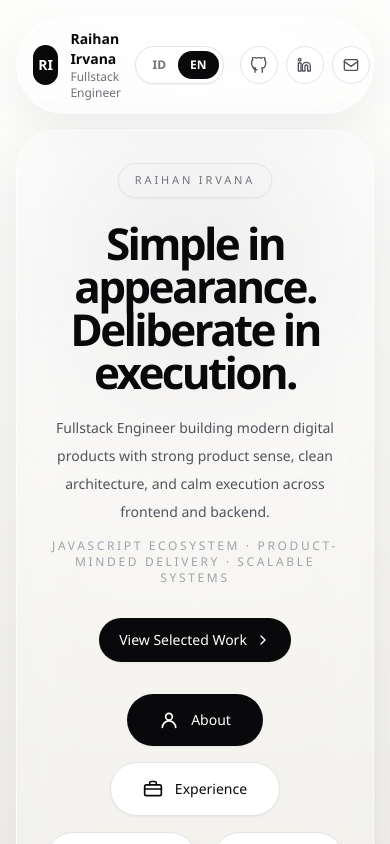
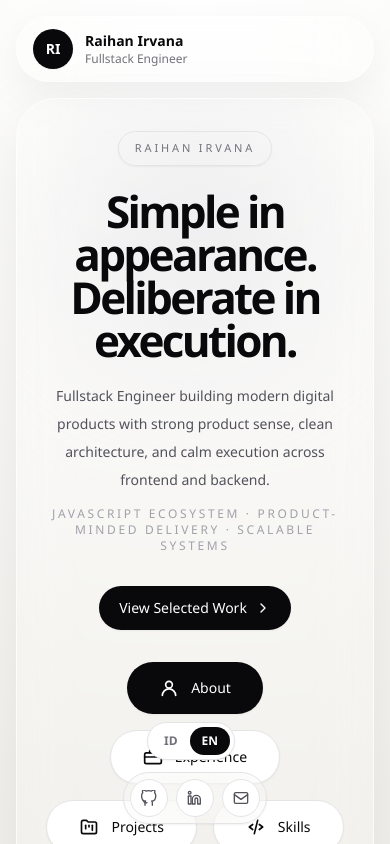
Before and after one commit to raihanirvana/portfolio-web, a Next.js app: page / in a window 390 px wide. Shown: the top 844 px of the page. Built offline with nearby package versions, Linux system fonts and the light colour scheme.

Commit message:
feat(porto): add floating toggle and sosmed while size is small

```diff
--- a/components/portfolio/portfolioPage.tsx
+++ b/components/portfolio/portfolioPage.tsx
@@ -180,6 +180,7 @@ function renderPortfolioShell(actions: ActionItem[], content: PortfolioDictionar
           <PortfolioHeader content={content} locale={locale} onLocaleChange={setLocale} />
           <PortfolioMain actions={actions} content={content} onOpen={setOpenKey} openKey={openKey} />
         </div>
+        <FloatingLocaleSwitcher content={content} locale={locale} onLocaleChange={setLocale} />
         {openKey ? <PortfolioModal content={content} onClose={() => setOpenKey(null)} openKey={openKey} /> : null}
       </LazyMotion>
     </div>
@@ -255,11 +256,93 @@ function HeaderActions({
 }) {
   return (
     <div className="flex items-center gap-2">
-      <LocaleSwitcher label={content.localeSwitcher.label} locale={locale} onLocaleChange={onLocaleChange} />
+      <div className="sm:flex hidden">
+        <LocaleSwitcher label={content.localeSwitcher.label} locale={locale} onLocaleChange={onLocaleChange} />
+      </div>
+      <DesktopSocialLinks content={content} />
+    </div>
+  );
+}
+
+/**
+ * Renders the floating locale switcher for very small screens.
+ */
+function FloatingLocaleSwitcher({
+  content,
+  locale,
+  onLocaleChange,
+}: {
+  content: PortfolioDictionary;
+  locale: Locale;
+  onLocaleChange: (locale: Locale) => void;
+}) {
+  return (
+    <div className="fixed inset-x-0 bottom-5 z-40 flex justify-center px-4 sm:hidden">
+      <FloatingLocaleContent
+        content={content}
+        locale={locale}
+        onLocaleChange={onLocaleChange}
+      />
+    </div>
+  );
+}
+
+/**
+ * Renders the content inside the floating locale switcher.
+ */
+function FloatingLocaleContent({
+  content,
+  locale,
+  onLocaleChange,
+}: {
+  content: PortfolioDictionary;
+  locale: Locale;
+  onLocaleChange: (locale: Locale) => void;
+}) {
+  return (
+    <div className="flex flex-col items-center gap-3">
+      <LocaleSwitcher
+        label={content.localeSwitcher.label}
+        locale={locale}
+        onLocaleChange={onLocaleChange}
+      />
+      <MobileSocialLinks content={content} />
+    </div>
+  );
+}
+
+/**
+ * Renders the desktop social link group.
+ */
+function DesktopSocialLinks({ content }: { content: PortfolioDictionary }) {
+  return (
+    <div className="hidden items-center gap-2 sm:flex">
+      <SocialLinks content={content} />
+    </div>
+  );
+}
+
+/**
+ * Renders the mobile floating social link group.
+ */
+function MobileSocialLinks({ content }: { content: PortfolioDictionary }) {
+  return (
+    <div className="flex items-center gap-2 rounded-full border border-zinc-200 bg-white/92 p-1.5 shadow-sm backdrop-blur-xl">
+      <SocialLinks content={content} />
+    </div>
+  );
+}
+
+/**
+ * Renders the shared social links.
+ */
+function SocialLinks({ content }: { content: PortfolioDictionary }) {
+  return (
+    <>
       <PortfolioLink ariaLabel="GitHub" href={content.socials.github} icon={<Github className="h-4 w-4" />} />
       <PortfolioLink ariaLabel="LinkedIn" href={content.socials.linkedin} icon={<Linkedin className="h-4 w-4" />} />
       <PortfolioLink ariaLabel="Email" href={content.socials.email} icon={<Mail className="h-4 w-4" />} />
-    </div>
+    </>
   );
 }
 
```
Also changed, not shown: 1 other file (tests, documents, lock files or other folders).
